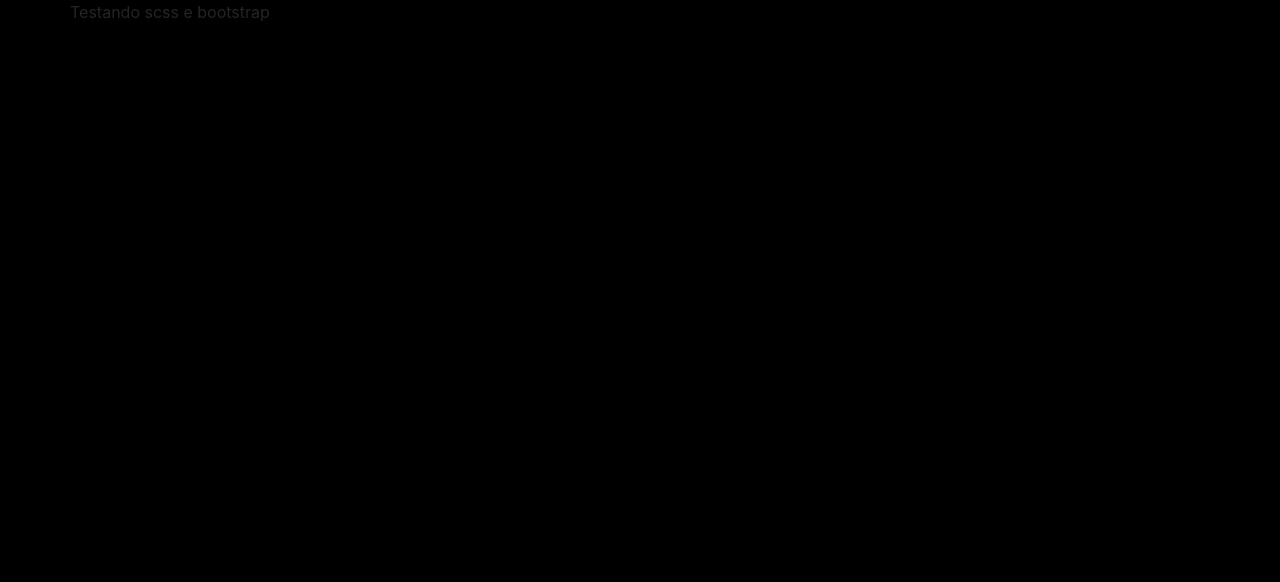
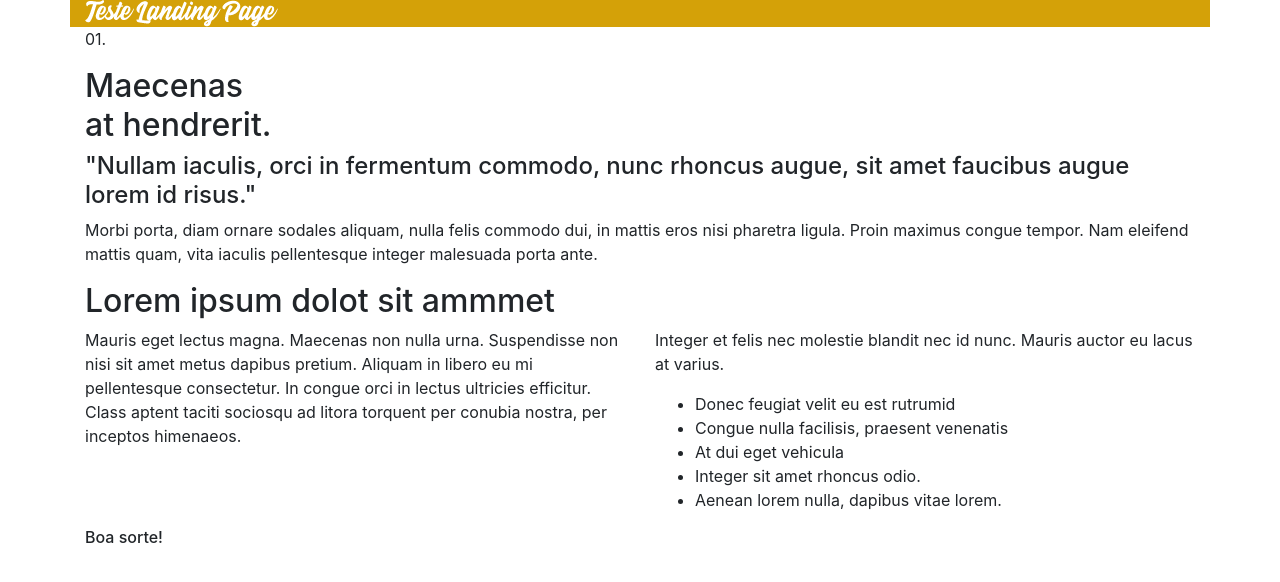
Before and after one commit to erikgs1/test-dev-frontend, a plain HTML site: page index.html in a window 1280 px wide. Drawn offline with nearby package versions, Linux system fonts and the light colour scheme.

Commit message:
add html

```diff
--- a/index.html
+++ b/index.html
@@ -10,12 +10,77 @@
     <link rel="stylesheet" href="css\style.css.map">
 </head>
 <body>
-    <div class="container">
-        <div class="row">
-            <div class="cow">
-                <p>Testando scss e bootstrap</p>
+        <header class="container">
+            <div class="row">
+                <div class="col-lg-4">
+                    <div class="logo">
+                        <img src="assets/images/logo_cliente.png" alt="">
+                    </div>
+                </div>
+                <div class="col-lg-8">
+
+                </div>
             </div>
-        </div>
-    </div>
+        </header>
+        <main class="container">
+            <div class="row">
+                <div class="col-lg-12">
+                    <div class="main-section ">
+                        <div class="row">
+                            <div class="col-lg-12">
+                                <p>01.</p>
+                                <h2 class="h2-title">Maecenas <br> at hendrerit.</h2>
+                            </div>
+                        </div>
+                        <div class="row">
+                            <div class="col-lg-12">
+                                <h4 class="h4-black">"Nullam iaculis, orci in fermentum commodo, nunc rhoncus augue, sit amet faucibus augue lorem id risus."</h4>
+                                <p>Morbi porta, diam ornare sodales aliquam, nulla felis commodo dui, in mattis eros nisi pharetra ligula. Proin maximus congue tempor. Nam eleifend mattis quam, vita iaculis pellentesque integer malesuada porta ante.</p>
+                            </div>
+                        </div>
+                        <div class="row">
+                            <div class="col-lg-12">
+                                <div class="lorem-section">
+                                    <div class="row">
+                                        <div class="col-lg-12">
+                                            <h2 class="h2-yellow">
+                                                Lorem ipsum dolot sit ammmet
+                                            </h2>
+                                        </div>
+                                    </div>
+                                    <div class="row">
+                                        <div class="col-lg-6">
+                                            <p>Mauris eget lectus magna. Maecenas non nulla urna. Suspendisse non nisi sit amet metus dapibus pretium. Aliquam in libero eu mi pellentesque consectetur. In congue orci in lectus ultricies efficitur. Class aptent taciti sociosqu ad litora torquent per conubia nostra, per inceptos himenaeos.</p>
+                                        </div>
+                                        <div class="col-lg-6">
+                                            <p>
+                                                Integer et felis nec molestie blandit nec id nunc. Mauris auctor eu lacus at varius.
+                                            </p>
+                                            <ul>
+                                                <li>Donec feugiat velit eu est rutrumid</li>
+                                                <li>Congue nulla facilisis, praesent venenatis</li>
+                                                <li>At dui eget vehicula</li>
+                                                <li>Integer sit amet rhoncus odio.</li>
+                                                <li>Aenean lorem nulla, dapibus vitae lorem.</li>
+                                            </ul>
+                                        </div>
+                                    </div>
+                                </div>
+                            </div>
+                        </div>
+                    </div>
+                </div>
+            </div>
+            <div class="row">
+                <div class="col-lg-12">
+                    <div class="cards-section">
+
+                    </div>
+                </div>
+            </div>
+        </main>
+        <footer class="container">
+            <h6>Boa sorte!</h6>
+        </footer>
 </body>
 </html>
--- a/scss/style.scss
+++ b/scss/style.scss
@@ -1,3 +1,6 @@
 body{
-    background-color: black;
+    header{
+        background-color: #d4a108;
+
+    }
 }
```
Also changed, not shown: css/style.css, 1 other file.
